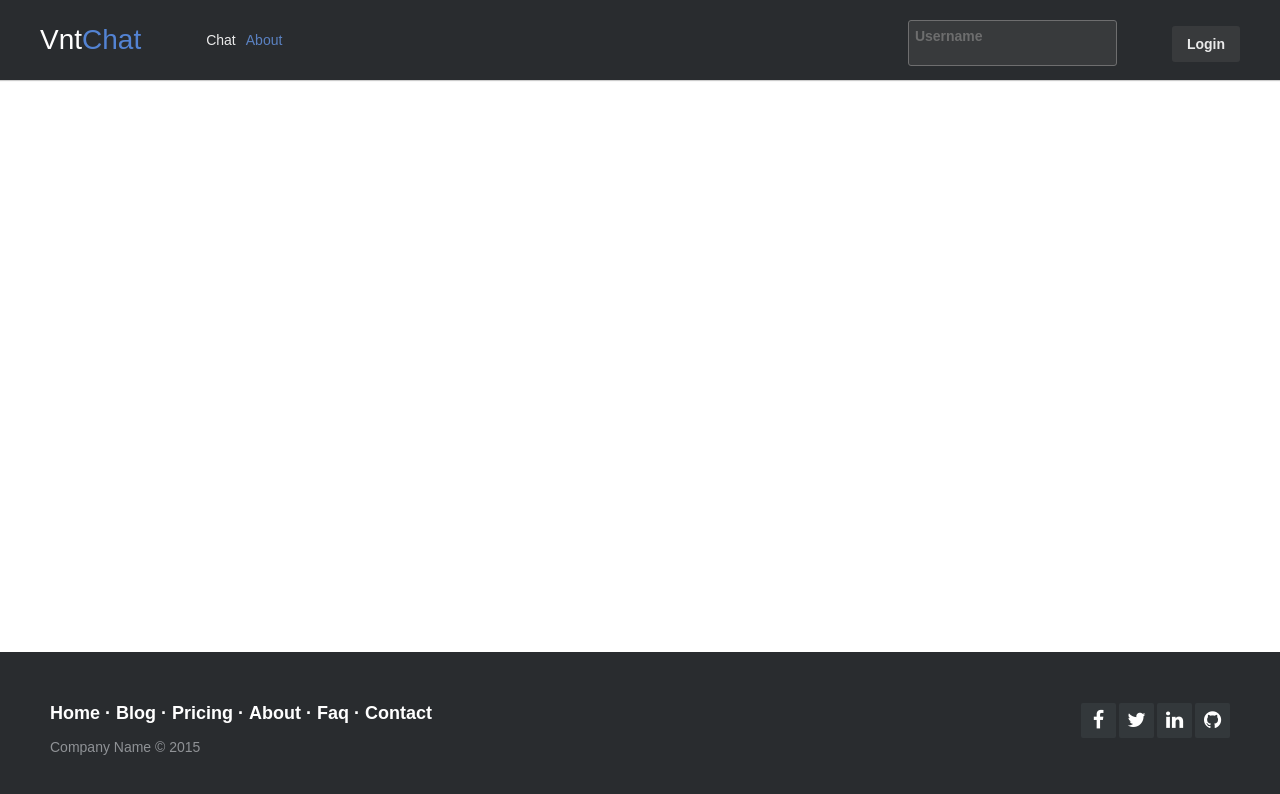
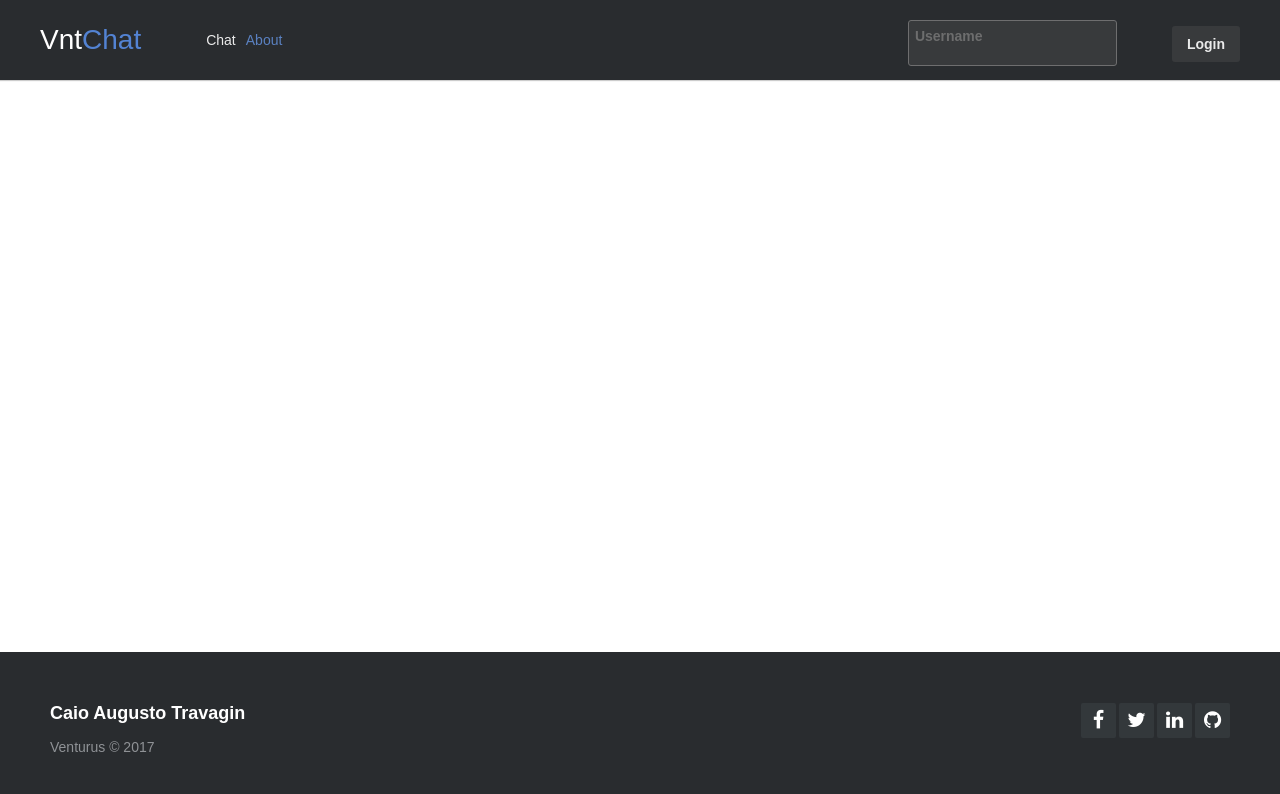
Before and after one commit to caioat/bootcamp, an Angular app in the folder vntchat/: page / in a window 1280 px wide. Shown: the top 794 px of the page. Built offline with nearby package versions, Linux system fonts and the light colour scheme.

Commit message:
Should be fine now

```diff
--- a/vntchat/src/app/app.component.html
+++ b/vntchat/src/app/app.component.html
@@ -4,28 +4,18 @@
 
   <footer class="footer-distributed">
     <div class="footer-right">
-      <a href="#"><i class="fa fa-facebook"></i></a>
-      <a href="#"><i class="fa fa-twitter"></i></a>
-      <a href="#"><i class="fa fa-linkedin"></i></a>
-      <a href="#"><i class="fa fa-github"></i></a>
+      <a href="https://www.facebook.com/profile.php?id=100002349899000"><i class="fa fa-facebook"></i></a>
+      <a href="https://twitter.com/Grieverd_"><i class="fa fa-twitter"></i></a>
+      <a href="https://www.linkedin.com/in/caio-augusto-travagin-25aa549b/"><i class="fa fa-linkedin"></i></a>
+      <a href="https://github.com/ffgriever/"><i class="fa fa-github"></i></a>
     </div>
 
     <div class="footer-left">
       <p class="footer-links">
-        <a href="#">Home</a>
-        ·
-        <a href="#">Blog</a>
-        ·
-        <a href="#">Pricing</a>
-        ·
-        <a href="#">About</a>
-        ·
-        <a href="#">Faq</a>
-        ·
-        <a href="#">Contact</a>
+        <a>Caio Augusto Travagin</a>
       </p>
 
-      <p>Company Name &copy; 2015</p>
+      <p>Venturus &copy; 2017</p>
     </div>
 
   </footer>
--- a/vntchat/src/app/chat/chat.component.ts
+++ b/vntchat/src/app/chat/chat.component.ts
@@ -14,7 +14,7 @@ export class ChatComponent implements AfterViewChecked, AfterViewInit {
   @ViewChild('scrollMe') private scrollContainer: ElementRef;
 
   constructor(private _chatService: ChatService) {
-
+    this.forceReconnectionAfterTabChange();
   }
 
   ngAfterViewInit() {
@@ -62,4 +62,12 @@ export class ChatComponent implements AfterViewChecked, AfterViewInit {
       this._chatService.connected = true;
     }
   }
+
+  private forceReconnectionAfterTabChange() {
+    if (this._chatService.server !== null && this._chatService.connected === true) {
+      const tempUsername = this._chatService.username;
+      this._chatService.logOut();
+      this._chatService.logIn(tempUsername);
+    }
+  }
 }
```
Also changed, not shown: vntchat/external_resources/footer-distributed.css (line endings or trailing spaces).
